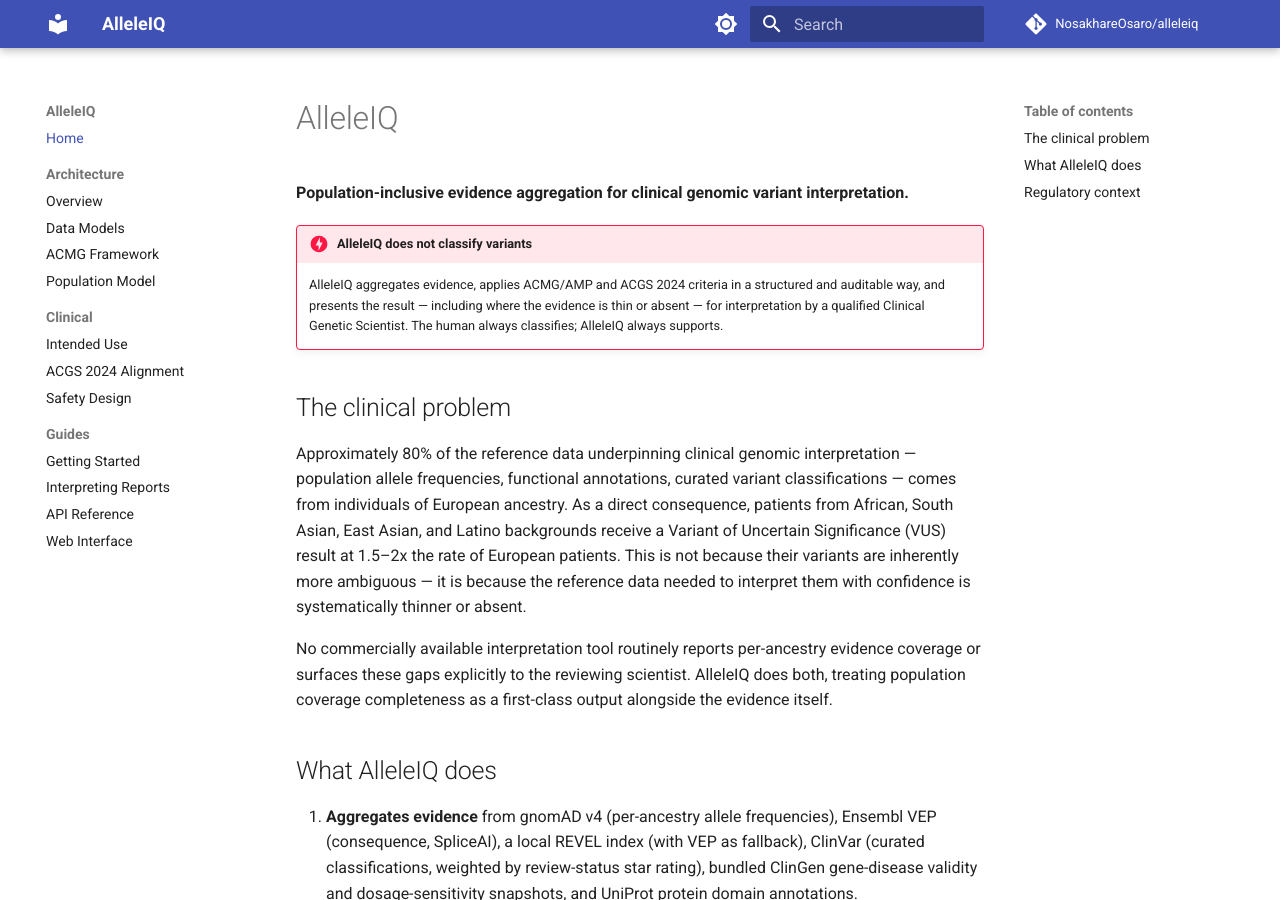
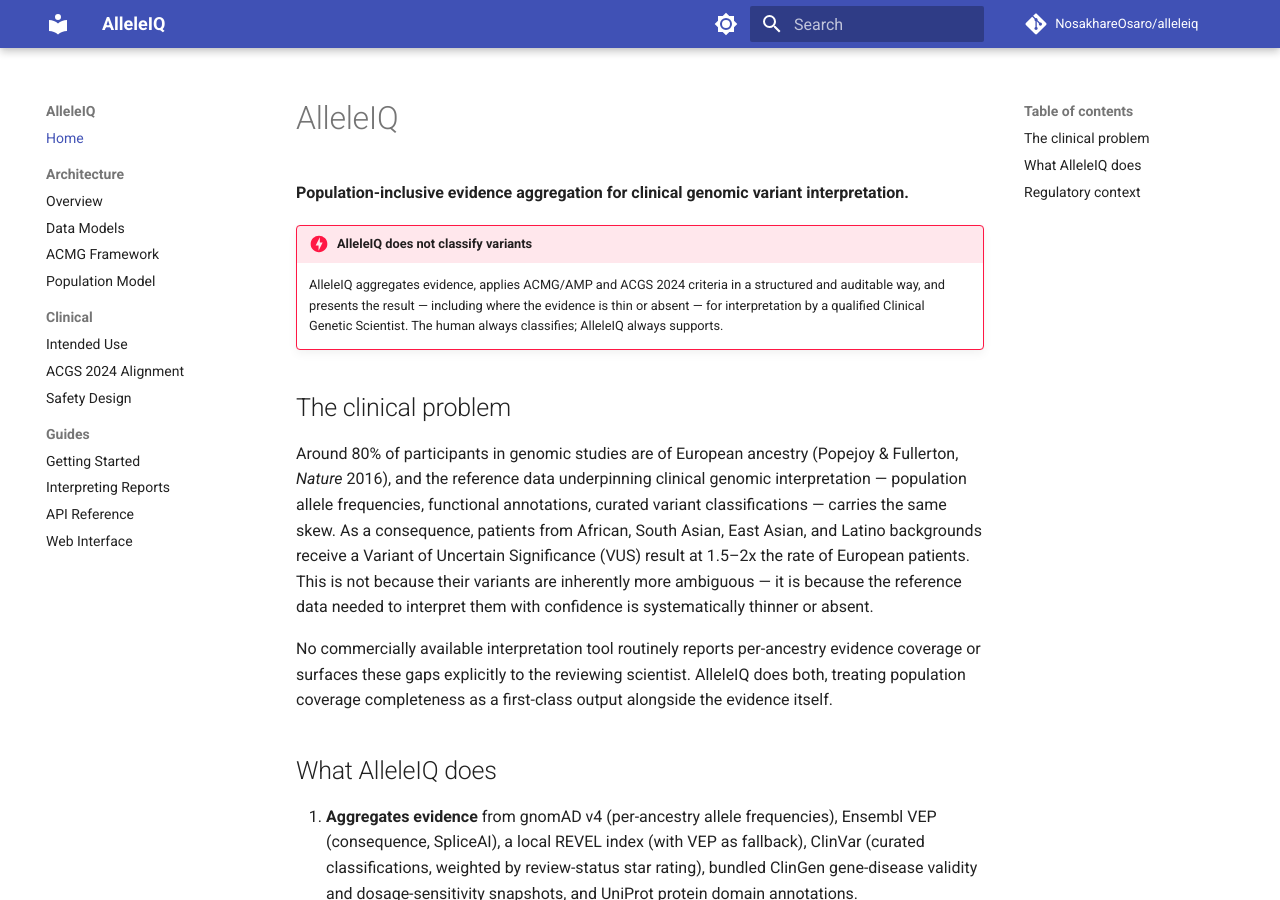
Before and after one commit to NosakhareOsaro/alleleiq, an MkDocs documentation site: the page built from docs/index.md, in a window 1280 px wide and 900 px high. Built offline with MkDocs 1.6.1 and Material for MkDocs 9.7.7, drawn with Linux system fonts in a browser that asks for light colours; comment, search, counter and statistics services are not loaded.

Commit message:
docs: attribute the 80% figure to genomic study participants
Popejoy & Fullerton (2016) measured the share of genome-wide
association study participants of European ancestry, not reference
data in general. Reword the clinical-problem statement in the README
and docs home page to say what the source supports, cite it, and state
the skew in interpretation reference data as a consequence.

```diff
--- a/docs/index.md
+++ b/docs/index.md
@@ -11,10 +11,11 @@
 
 ## The clinical problem
 
-Approximately 80% of the reference data underpinning clinical genomic
-interpretation — population allele frequencies, functional annotations,
-curated variant classifications — comes from individuals of European
-ancestry. As a direct consequence, patients from African, South Asian,
+Around 80% of participants in genomic studies are of European ancestry
+(Popejoy & Fullerton, *Nature* 2016), and the reference data underpinning
+clinical genomic interpretation — population allele frequencies,
+functional annotations, curated variant classifications — carries the
+same skew. As a consequence, patients from African, South Asian,
 East Asian, and Latino backgrounds receive a Variant of Uncertain
 Significance (VUS) result at 1.5–2x the rate of European patients. This is
 not because their variants are inherently more ambiguous — it is because
```
Also changed, not shown: README.md (+5 -4 lines).
